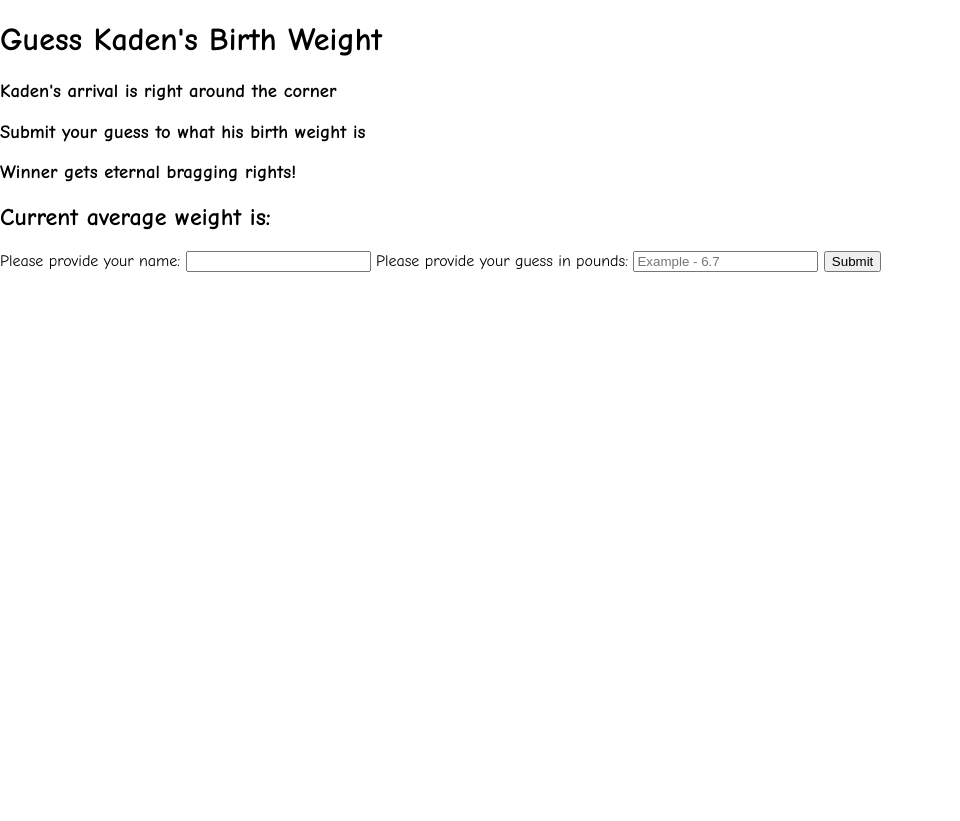
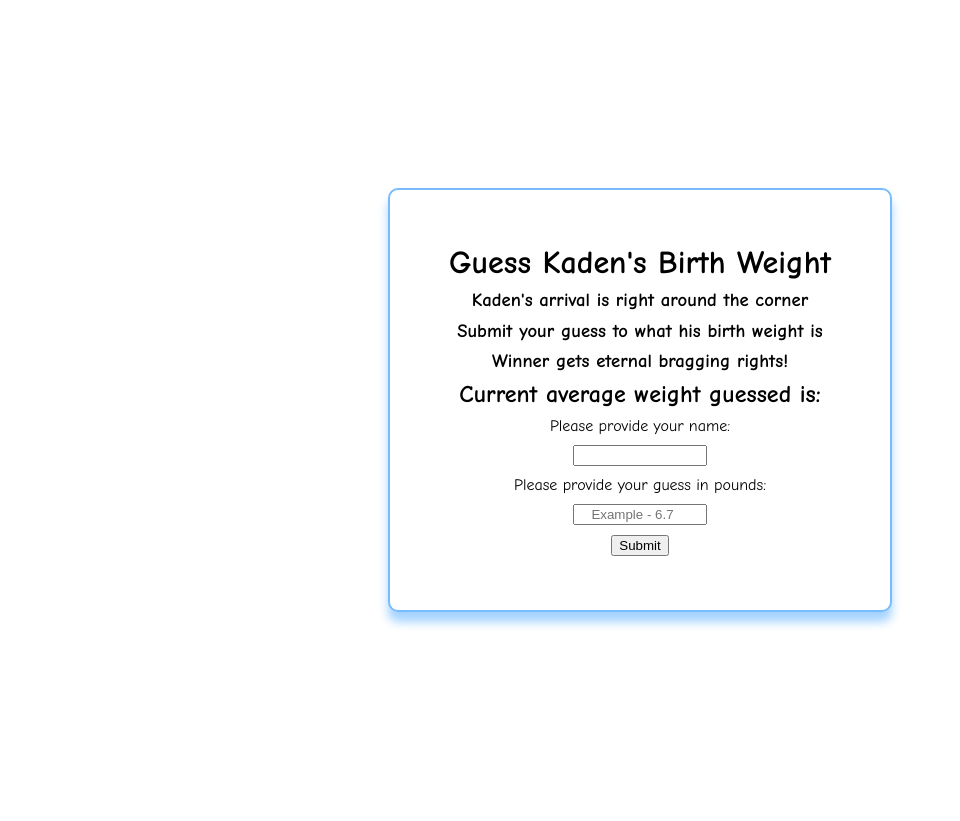
Before and after one commit to 8BitJustin/baby_weight_collector, a Python web app: template templates/index.html in a window 1280 px wide. Shown: the whole page, without its empty margins (0-960 px from the left). After the commit the page ends 627 px from the top, so only its background shows below. Run offline with Jinja, Linux system fonts and the light colour scheme; the template is opened without the code that fills it, so the values that code supplies are empty.

Commit message:
Added code to styles.css file. Structure of site in place (aside from table). More design still needed.

```diff
--- a/static/styles.css
+++ b/static/styles.css
@@ -3,3 +3,41 @@ body {
   height: 100vh;
   font-family: "Comic Neue", cursive;
 }
+
+h1,
+h2,
+h3 {
+  margin: 0;
+}
+
+.container {
+  display: flex;
+  height: 100vh;
+}
+
+.contents {
+  display: flex;
+  height: 50vh;
+  border: 2px solid rgba(30, 144, 255, 0.6);
+  border-radius: 10px;
+  box-shadow: 0px 10px 10px rgba(30, 144, 255, 0.4);
+  text-align: center;
+  align-items: center; /* new */
+  justify-content: center;
+  height: 40vh;
+  width: 50vh;
+  margin: auto;
+  padding: 50px;
+  flex-wrap: wrap;
+}
+
+.labels {
+  width: 100%;
+}
+
+.input_box {
+  text-align: center;
+  display: block;
+  width: 50%;
+  margin: 10px auto;
+}
--- a/templates/index.html
+++ b/templates/index.html
@@ -19,12 +19,14 @@
         <h3>Kaden's arrival is right around the corner</h3>
         <h3>Submit your guess to what his birth weight is</h3>
         <h3>Winner gets eternal bragging rights!</h3>
-        <h2>Current average weight is:</h2>
+        <h2>Current average weight guessed is:</h2>
         <!-- <div class="message">
           {{text | safe}}
         </div> -->
         <form method="POST" action="{{url_for('success')}}">
-          <label for="guesser_name">Please provide your name:</label>
+          <label for="guesser_name" class="labels"
+            >Please provide your name:</label
+          >
           <input
             class="input_box"
             id="guesser_name"
@@ -33,7 +35,7 @@
             name="guesser_name"
             required
           />
-          <label for="guesser_guess"
+          <label for="guesser_guess" class="labels"
             >Please provide your guess in pounds:</label
           >
           <input
```
